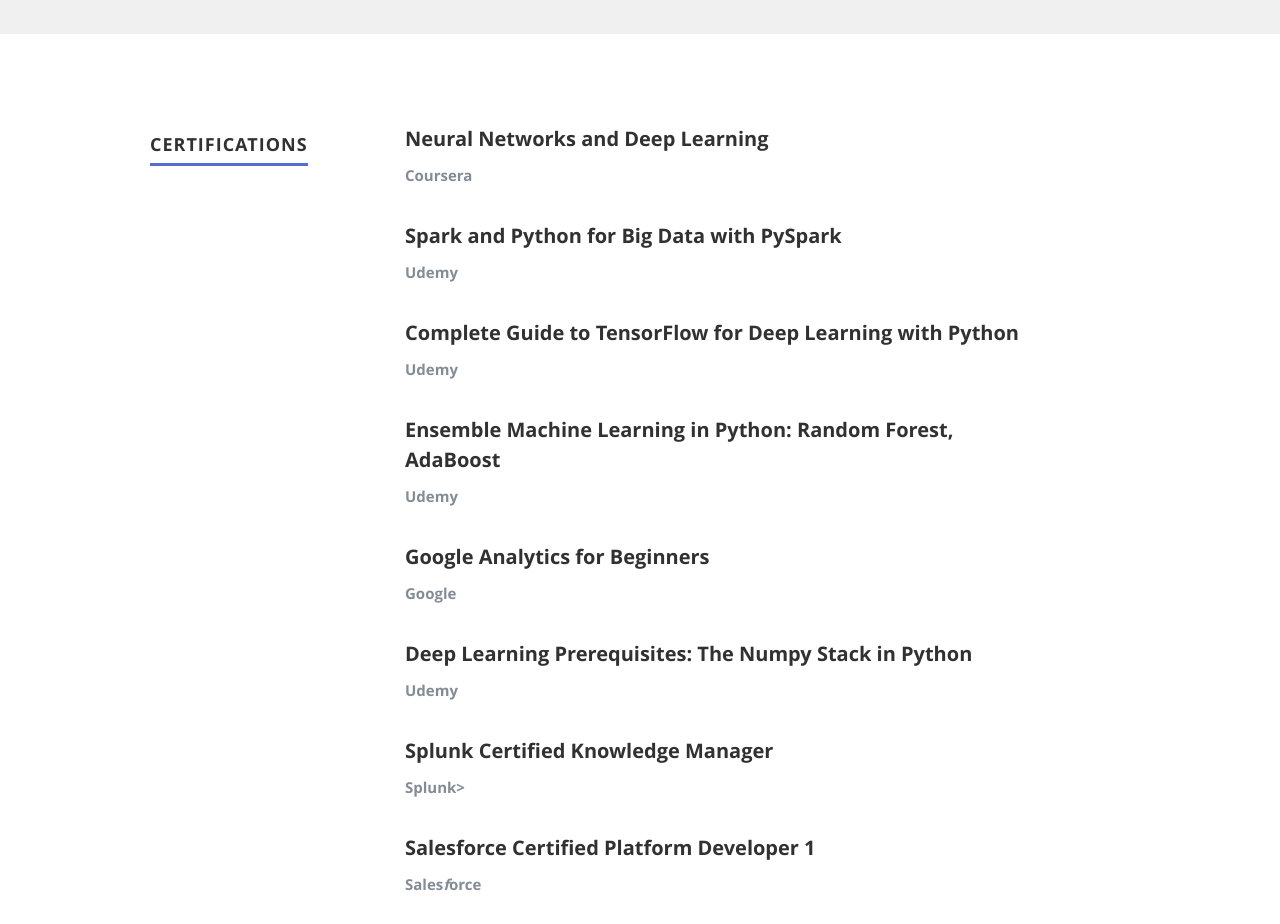
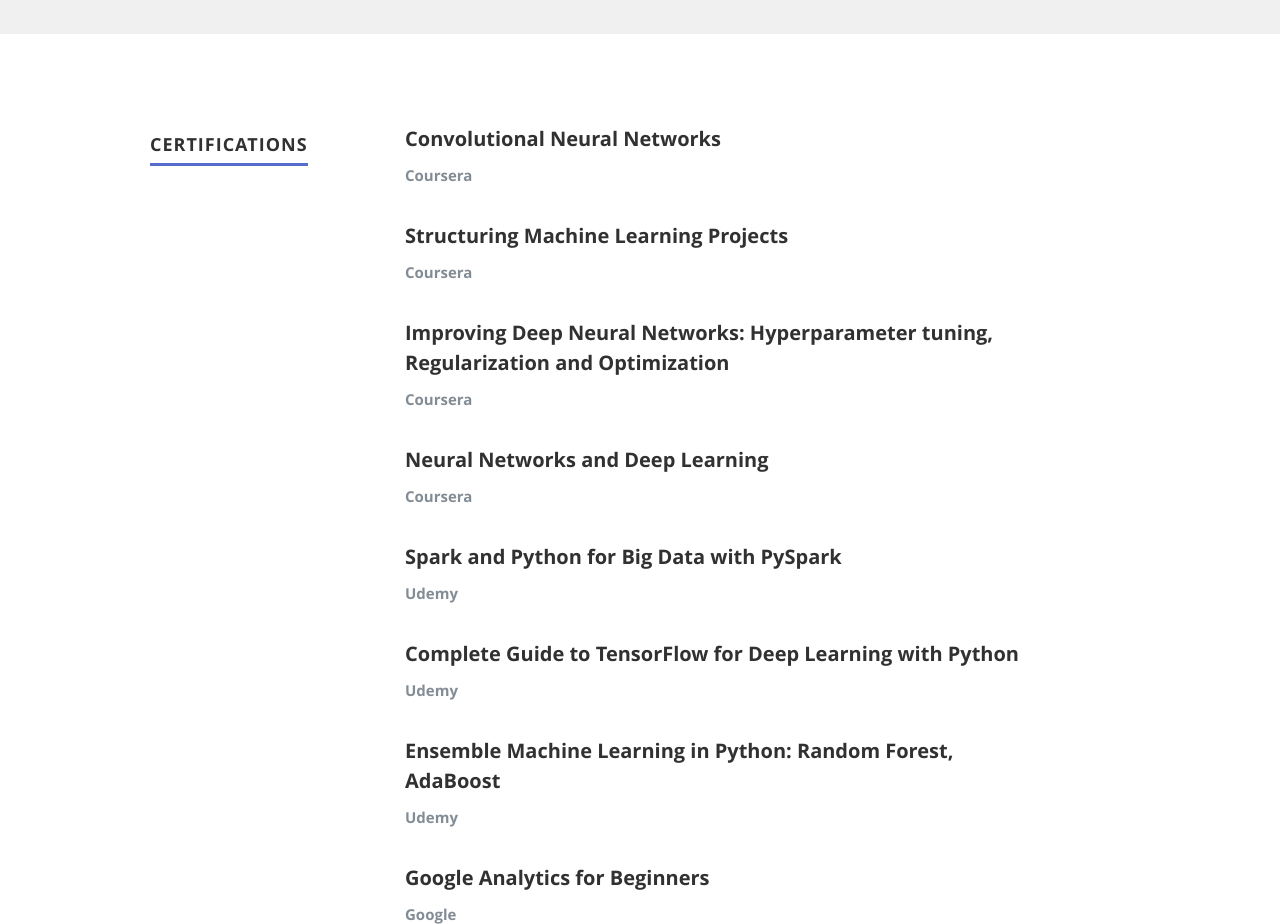
Before and after one commit to adhishthite/adhishthite.github.io, a plain HTML site: page index.html in a window 1280 px wide. Shown: the part 5160-6084 px from the top of the page. Drawn offline with nearby package versions, Linux system fonts and the light colour scheme.

Commit message:
Update resume and certifications

```diff
--- a/index.html
+++ b/index.html
@@ -373,7 +373,7 @@
                         <ul class="skills">
                             <li><span class="bar-expand percent_80"></span><em>Salesforce.com</em></li>
                             <li><span class="bar-expand percent_70"></span><em>Java</em></li>
-                            <li><span class="bar-expand percent_50"></span><em>Python</em></li>
+                            <li><span class="bar-expand percent_60"></span><em>Python</em></li>
                             <li><span class="bar-expand percent_40"></span><em>R</em></li>
                             <li><span class="bar-expand percent_80"></span><em>HTML5/CSS3</em></li>
                             <li><span class="bar-expand percent_80"></span><em>SQL</em></li>
@@ -384,8 +384,8 @@
                 <div class="six columns">
                     <div class="bars">
                         <ul class="skills">
-                            <li><span class="bar-expand percent_60"></span><em>Machine Learning</em></li>
-                            <li><span class="bar-expand percent_30"></span><em>Deep Learning</em></li>
+                            <li><span class="bar-expand percent_70"></span><em>Machine Learning</em></li>
+                            <li><span class="bar-expand percent_70"></span><em>Deep Learning</em></li>
                             <li><span class="bar-expand percent_30"></span><em>Google Analytics</em></li>
                             <li><span class="bar-expand percent_40"></span><em>Information Visualization</em></li>
                             <li><span class="bar-expand percent_70"></span><em>Web Design & Development</em></li>
@@ -408,6 +408,33 @@
             </div>
 
             <div class="nine columns main-col">
+
+                <div class="row item">
+                    <div class="twelve columns">
+                        <h4>Convolutional Neural Networks</h4>
+                        <p class="info">
+                            <strong>Coursera</strong>
+                        </p>
+                    </div>
+                </div>
+
+                <div class="row item">
+                    <div class="twelve columns">
+                        <h4>Structuring Machine Learning Projects</h4>
+                        <p class="info">
+                            <strong>Coursera</strong>
+                        </p>
+                    </div>
+                </div>
+
+                <div class="row item">
+                    <div class="twelve columns">
+                        <h4>Improving Deep Neural Networks: Hyperparameter tuning, Regularization and Optimization</h4>
+                        <p class="info">
+                            <strong>Coursera</strong>
+                        </p>
+                    </div>
+                </div>
 
                 <div class="row item">
                     <div class="twelve columns">
```
Also changed, not shown: 1 other file.
